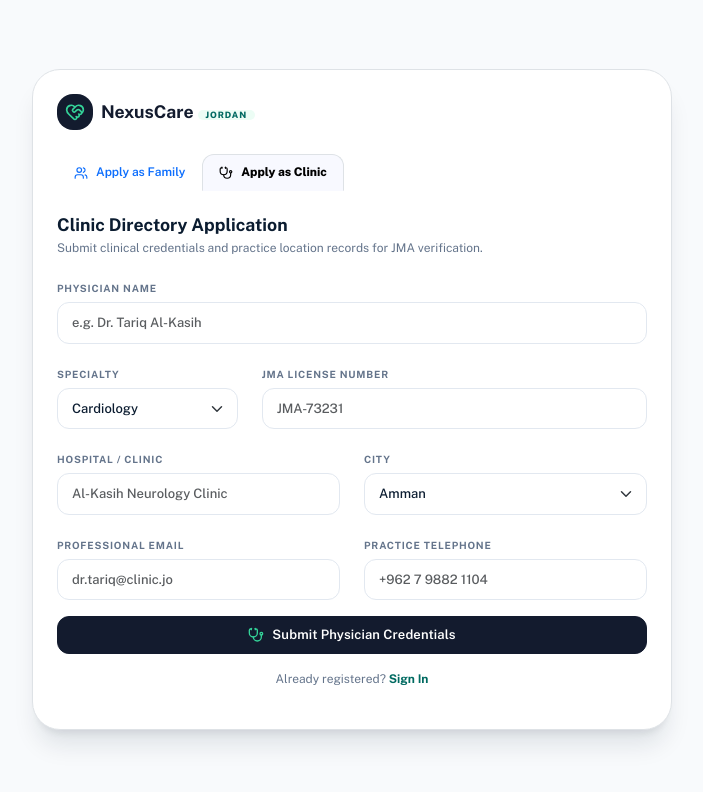
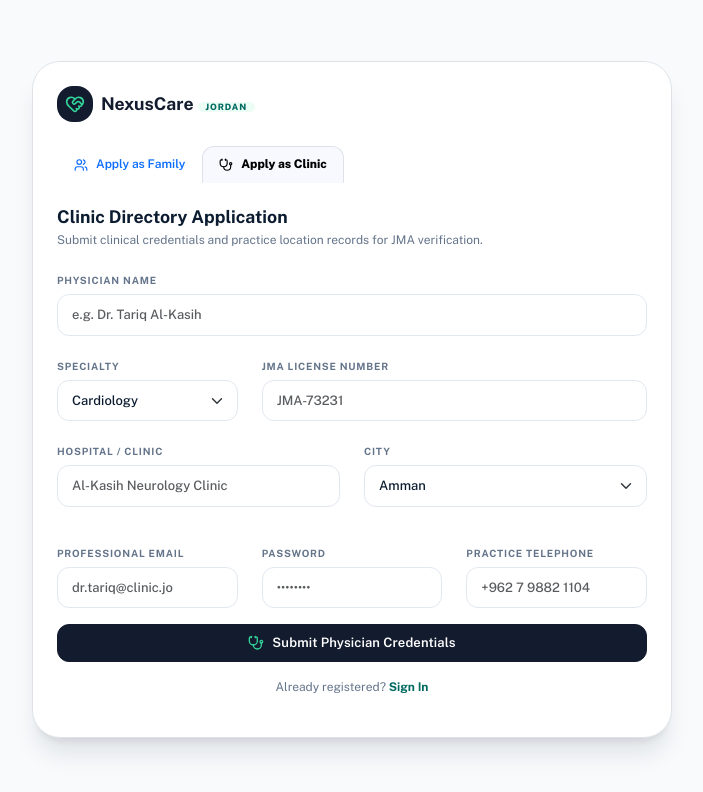
Before and after one commit to mohammaddraz/nexuscare-jordan-frontend, a React (Vite) app: page /register in a window 1280 px wide. Both pictures are taken after a click on the button "Apply as Clinic". Shown: the top 792 px of the page, without its empty margins (288-991 px from the left). Built offline with nearby package versions, Linux system fonts and the light colour scheme; no server answers.

Commit message:
feat: update registration UI and service logic

```diff
--- a/src/pages/auth/RegisterPage.jsx
+++ b/src/pages/auth/RegisterPage.jsx
@@ -3,8 +3,9 @@ import { Link, useNavigate } from 'react-router-dom';
 import { Container, Row, Col, Form, Button, Nav } from 'react-bootstrap';
 import { motion } from 'framer-motion';
 import {
-  HeartHandshake, Users, Stethoscope, Camera, FileText, Sparkles, ArrowLeft,
+  HeartHandshake, Users, Stethoscope, Camera, FileText, Sparkles, ArrowLeft, AlertCircle
 } from 'lucide-react';
+import { authService } from '../../services/authService';
 
 /**
  * RegisterPage — Multi-tab registration form
@@ -15,11 +16,14 @@ import {
 function RegisterPage() {
   const [activeTab, setActiveTab] = useState('CONSUMER');
   const [submitted, setSubmitted] = useState(false);
+  const [loading, setLoading] = useState(false);
+  const [error, setError] = useState(null);
   const navigate = useNavigate();
 
   // Consumer form state
   const [consName, setConsName] = useState('');
   const [consEmail, setConsEmail] = useState('');
+  const [consPassword, setConsPassword] = useState('');
   const [consPhone, setConsPhone] = useState('');
   const [consPlan, setConsPlan] = useState('Platinum Care JOR');
   const [consRelation, setConsRelation] = useState('Primary');
@@ -31,17 +35,51 @@ function RegisterPage() {
   const [provClinic, setProvClinic] = useState('');
   const [provCity, setProvCity] = useState('Amman');
   const [provEmail, setProvEmail] = useState('');
+  const [provPassword, setProvPassword] = useState('');
   const [provPhone, setProvPhone] = useState('');
 
-  const handleConsumerSubmit = (e) => {
+  const handleConsumerSubmit = async (e) => {
     e.preventDefault();
-    // Mock — in real app, call authService.register()
-    setSubmitted(true);
+    try {
+      setLoading(true);
+      setError(null);
+      await authService.registerConsumer({
+        name: consName,
+        email: consEmail,
+        password: consPassword,
+        phone: consPhone,
+        plan_type: consPlan,
+        relation: consRelation
+      });
+      setSubmitted(true);
+    } catch (err) {
+      setError(err.response?.data?.message || 'Failed to register consumer');
+    } finally {
+      setLoading(false);
+    }
   };
 
-  const handleProviderSubmit = (e) => {
+  const handleProviderSubmit = async (e) => {
     e.preventDefault();
-    setSubmitted(true);
+    try {
+      setLoading(true);
+      setError(null);
+      await authService.registerProvider({
+        name: provName,
+        email: provEmail,
+        password: provPassword,
+        phone: provPhone,
+        specialty: provSpecialty,
+        license_number: provLicense,
+        clinic: provClinic,
+        city: provCity
+      });
+      setSubmitted(true);
+    } catch (err) {
+      setError(err.response?.data?.message || 'Failed to register provider');
+    } finally {
+      setLoading(false);
+    }
   };
 
   if (submitted) {
@@ -130,6 +168,16 @@ function RegisterPage() {
               </Form.Group>
 
               <Row className="mb-3">
+                <Col md={12}>
+                  {error && (
+                    <div className="alert alert-danger d-flex align-items-center gap-2 py-2" style={{ fontSize: '0.85rem' }}>
+                      <AlertCircle size={16} /> {error}
+                    </div>
+                  )}
+                </Col>
+              </Row>
+
+              <Row className="mb-3">
                 <Col md={6}>
                   <Form.Group>
                     <Form.Label>Email Address</Form.Label>
@@ -137,6 +185,15 @@ function RegisterPage() {
                   </Form.Group>
                 </Col>
                 <Col md={6}>
+                  <Form.Group>
+                    <Form.Label>Password</Form.Label>
+                    <Form.Control type="password" required placeholder="••••••••" value={consPassword} onChange={(e) => setConsPassword(e.target.value)} />
+                  </Form.Group>
+                </Col>
+              </Row>
+
+              <Row className="mb-3">
+                <Col md={12}>
                   <Form.Group>
                     <Form.Label>Phone Contact</Form.Label>
                     <Form.Control type="tel" required placeholder="+962 7 8554 9901" value={consPhone} onChange={(e) => setConsPhone(e.target.value)} />
@@ -182,8 +239,8 @@ function RegisterPage() {
                 </div>
               </div>
 
-              <Button type="submit" variant="primary" className="w-100 d-flex align-items-center justify-content-center gap-2">
-                <FileText size={16} color="#34d399" /> Submit Family Coverage Request
+              <Button type="submit" variant="primary" disabled={loading} className="w-100 d-flex align-items-center justify-content-center gap-2">
+                <FileText size={16} color="#34d399" /> {loading ? 'Submitting...' : 'Submit Family Coverage Request'}
               </Button>
             </motion.form>
           )}
@@ -242,13 +299,29 @@ function RegisterPage() {
               </Row>
 
               <Row className="mb-3">
-                <Col md={6}>
+                <Col md={12}>
+                  {error && (
+                    <div className="alert alert-danger d-flex align-items-center gap-2 py-2" style={{ fontSize: '0.85rem' }}>
+                      <AlertCircle size={16} /> {error}
+                    </div>
+                  )}
+                </Col>
+              </Row>
+
+              <Row className="mb-3">
+                <Col md={4}>
                   <Form.Group>
                     <Form.Label>Professional Email</Form.Label>
                     <Form.Control type="email" required placeholder="dr.tariq@clinic.jo" value={provEmail} onChange={(e) => setProvEmail(e.target.value)} />
                   </Form.Group>
                 </Col>
-                <Col md={6}>
+                <Col md={4}>
+                  <Form.Group>
+                    <Form.Label>Password</Form.Label>
+                    <Form.Control type="password" required placeholder="••••••••" value={provPassword} onChange={(e) => setProvPassword(e.target.value)} />
+                  </Form.Group>
+                </Col>
+                <Col md={4}>
                   <Form.Group>
                     <Form.Label>Practice Telephone</Form.Label>
                     <Form.Control type="tel" required placeholder="+962 7 9882 1104" value={provPhone} onChange={(e) => setProvPhone(e.target.value)} />
@@ -256,8 +329,8 @@ function RegisterPage() {
                 </Col>
               </Row>
 
-              <Button type="submit" variant="primary" className="w-100 d-flex align-items-center justify-content-center gap-2">
-                <Stethoscope size={16} color="#34d399" /> Submit Physician Credentials
+              <Button type="submit" variant="primary" disabled={loading} className="w-100 d-flex align-items-center justify-content-center gap-2">
+                <Stethoscope size={16} color="#34d399" /> {loading ? 'Submitting...' : 'Submit Physician Credentials'}
               </Button>
             </motion.form>
           )}
--- a/src/services/authService.js
+++ b/src/services/authService.js
@@ -1,6 +1,24 @@
 import api from './api';
 
 export const authService = {
+  /**
+   * Register a new Consumer
+   * @param {Object} data
+   * @returns {Promise<Object>}
+   */
+  registerConsumer: async (data) => {
+    return await api.post('/auth/register/consumer', data);
+  },
+
+  /**
+   * Register a new Provider
+   * @param {Object} data
+   * @returns {Promise<Object>}
+   */
+  registerProvider: async (data) => {
+    return await api.post('/auth/register/provider', data);
+  },
+
   /**
    * Log in user
    * @param {string} email
```
